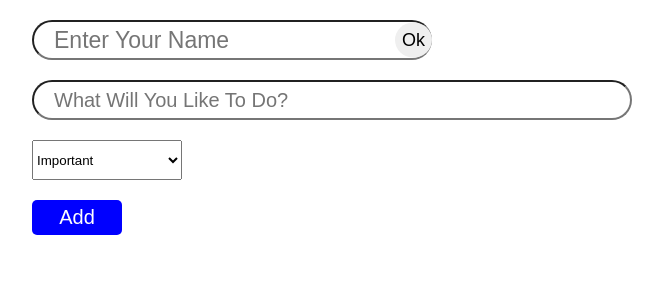
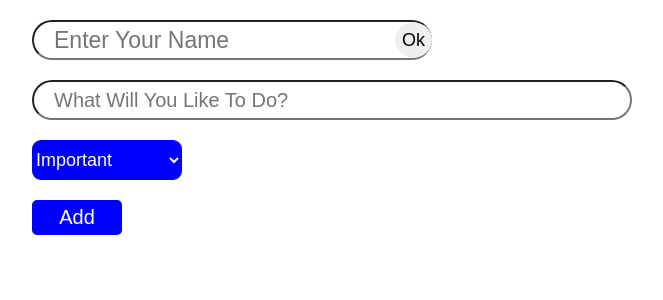
Before and after one commit to ene-mona/vue-todoApp, a Vue app: page / in a window 1280 px wide. Shown: the top 300 px of the page, without its empty margins (308-971 px from the left). Built offline with nearby package versions, Linux system fonts and the light colour scheme.

Commit message:
first commit

```diff
--- a/src/App.vue
+++ b/src/App.vue
@@ -281,6 +281,12 @@ const addTodo = () => {
   width: 150px;
   height: 40px;
   cursor: pointer;
+  background: blue;
+  color: white;
+  border: none;
+  font-size: 18px;
+  font-weight: 500;
+  border-radius: 9px;
 }
 
 .enterTodo button {
```
